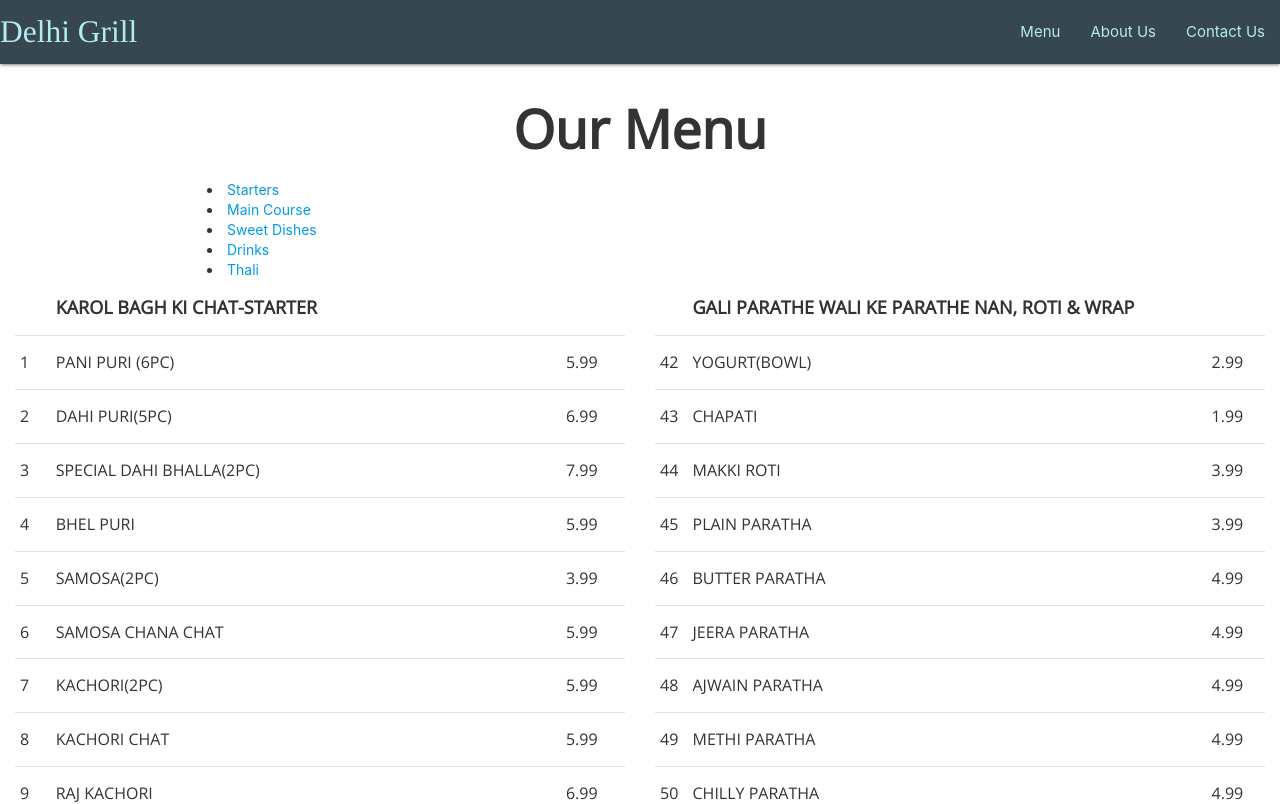
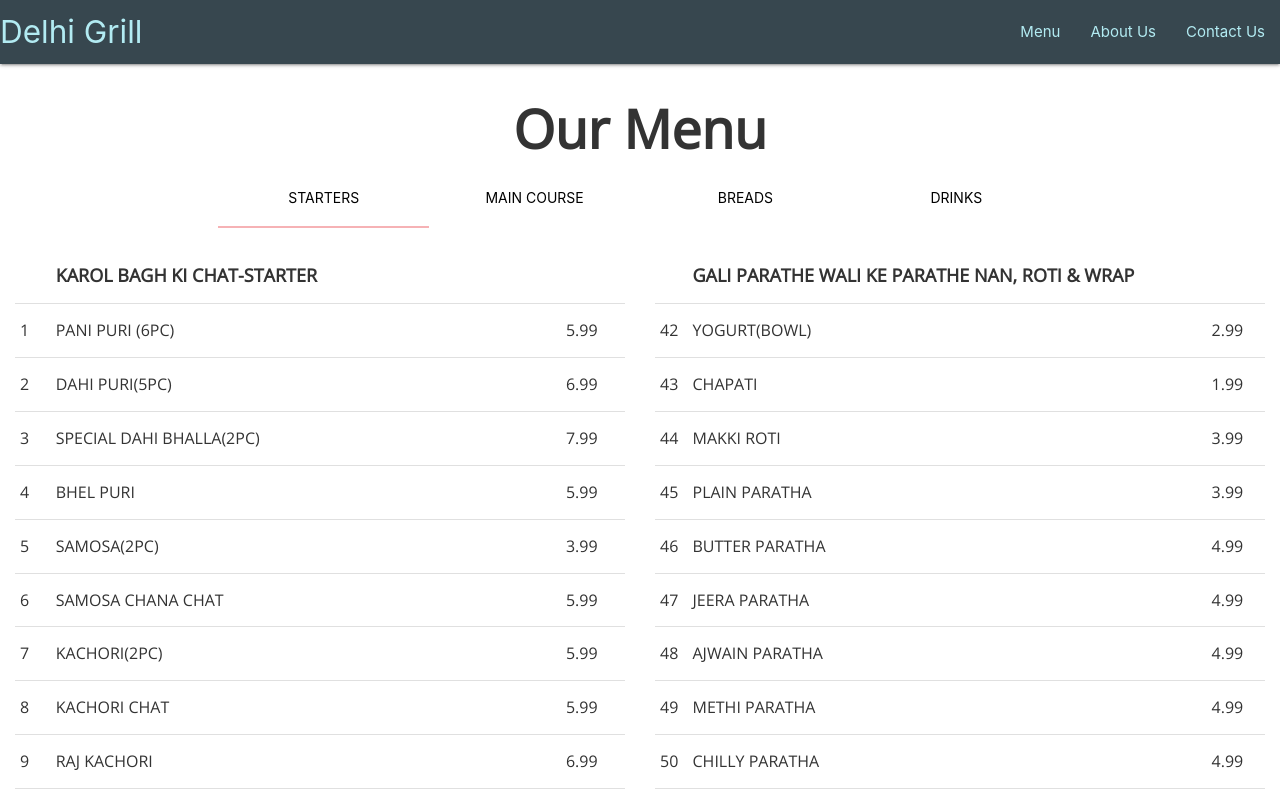
Before and after one commit to aryanmediratta/basic-react-website, a React (Create React App) app in the folder Desktop/WebDev/storewebsite/: page /menu in a window 1280 px wide. Shown: the top 804 px of the page. Built offline with nearby package versions, Linux system fonts and the light colour scheme.

Commit message:
menu changes

```diff
--- a/Desktop/WebDev/storewebsite/src/components/Header.js
+++ b/Desktop/WebDev/storewebsite/src/components/Header.js
@@ -25,10 +25,11 @@ document.addEventListener('DOMContentLoaded', function() {
 
 
 			<Fragment>
+      <div class="navbar-fixed">
 			 <nav>
     <div className="nav-wrapper blue-grey darken-3" >
-      <a href="/" className="brand-logo cyan-text text-lighten-4" style={{color:'cyan',fontFamily : 'Times'}}>Delhi Grill</a>
-      <a href="#" data-target="mobile-demo" className="sidenav-trigger" style={{color:'cyan'}}><i className="material-icons">menu</i></a>
+      <a href="/" className="brand-logo cyan-text text-lighten-4" >Delhi Grill</a>
+      <a href="#" data-target="mobile-demo" className="sidenav-trigger cyan-text text-lighten-4" ><i className="material-icons">menu</i></a>
       <ul className="right hide-on-med-and-down" >
         <li><a href="/menu" className="cyan-text text-lighten-4">Menu</a></li>
         <li><a href="/about" className="cyan-text text-lighten-4">About Us</a></li>
@@ -43,6 +44,7 @@ document.addEventListener('DOMContentLoaded', function() {
         <li><a href="/about">About Us</a></li>
         <li><a href="/contact">Contact Us</a></li>
   </ul>
+  </div>
 			</Fragment>
 
 			)
--- a/Desktop/WebDev/storewebsite/src/pages/Contact.js
+++ b/Desktop/WebDev/storewebsite/src/pages/Contact.js
@@ -43,6 +43,8 @@ class Contact extends Component {
 			<a className="btn-flat black-text text-lighten-4" href="tel:60169560954" target="_blank"><i class="material-icons left">phone</i>60169560954</a>
 			<a className="btn-flat black-text text-lighten-4" href="https://api.whatsapp.com/send?phone=60169560954" target="_blank"><i class="material-icons left">message</i>WhatsApp</a>
 			<a className="btn-flat black-text text-lighten-4" href="mailto:info@delhigrillkl.com" target="_blank"><i class="material-icons left">email</i>info@delhigrillkl.com</a>
+			<br/>
+			<a className="btn-flat black-text text-lighten-4" href = "https://www.foodpanda.my/restaurant/m7ah/delhi-grill-brickfield" target = "_blank">Order From Us on Foodpanda! </a>
 			</div>
 			<Footer />
 			</div>
--- a/Desktop/WebDev/storewebsite/src/pages/Home.js
+++ b/Desktop/WebDev/storewebsite/src/pages/Home.js
@@ -58,7 +58,7 @@ class Home extends Component {
 		return(
 			<div>
 				<Header/>
-				<h2 style ={h2s}> Delhi Grill </h2>
+				<h2 style ={h2s}>Delhi Grill</h2>
 
 
 <img src={allmenu}  className="img-responsive" alt = "menu"/>
--- a/Desktop/WebDev/storewebsite/src/pages/Menu.js
+++ b/Desktop/WebDev/storewebsite/src/pages/Menu.js
@@ -37,6 +37,7 @@ class Menu extends Component {
     var instances = M.Materialbox.init(elems);
   });
 
+M.AutoInit();
 	}
 
 
@@ -46,14 +47,22 @@ class Menu extends Component {
 			<Header/>
 			<div className = 'container'>
 			<h2 style = {h2s}> Our Menu </h2>
-
-			<li> <a href = "#starters"> Starters </a> </li>
-			<li> <a href = "#mains"> Main Course </a> </li>
-			<li> <a href = "#sweet"> Sweet Dishes </a> </li>
-			<li> <a href = "#drinks"> Drinks </a> </li>
-			<li> <a href = "#thali"> Thali </a> </li>
-
+			<div className = "row">
+			<div class="col s12">
+			<ul className = "tabs">
+			<li class="tab col s3"> <a className="btn-flat black-text text-lighten-4 " href = "#starters"> Starters </a> </li>
+			<li class="tab col s3"> <a className="btn-flat black-text text-lighten-4 " href = "#mains"> Main Course </a> </li>
+			<li class="tab col s3"> <a className="btn-flat black-text text-lighten-4 " href = "#breads"> Breads </a> </li>
+			<li class="tab col s3"> <a className="btn-flat black-text text-lighten-4 " href = "#drinks"> Drinks </a> </li>
+			<li class="tab col s3"> <a className="btn-flat black-text text-lighten-4 " href = "#sweet"> Sweet Dishes </a> </li>
+			<li class="tab col s3"> <a className="btn-flat black-text text-lighten-4 " href = "#thali"> Thali </a> </li>
+			</ul>
 			</div>
+			</div>
+			</div>
+
+
+
 
 				<div className = "container1">
 				<div className = "row">
@@ -282,6 +291,7 @@ class Menu extends Component {
 
 				<div className = "col-sm-6 col-md-6 col-lg-6">
 					<div className = "table-responsive">
+					<a name="starters"></a>
 					<table>
 					<tr>
 						<td></td>
@@ -488,7 +498,6 @@ class Menu extends Component {
 					</div>
 					</div>
 					</div>
-
 
 
 
@@ -1172,6 +1181,7 @@ class Menu extends Component {
 				<div className = "col-sm-6">
 				<div className = "table-responsive">
 					<table>
+					<a name="drinks"></a>
 					<tr>
 						<td></td>
 						<td style = {ths}>DRINKS- LASSI</td>
@@ -1498,6 +1508,7 @@ class Menu extends Component {
 				</div>
 						<div className = "table-responsive">
 						<table >
+					<a name="thali"></a>
 							<tr>
 								<td></td>
 								<td style = {ths}>SET MENU THALI</td>
```
